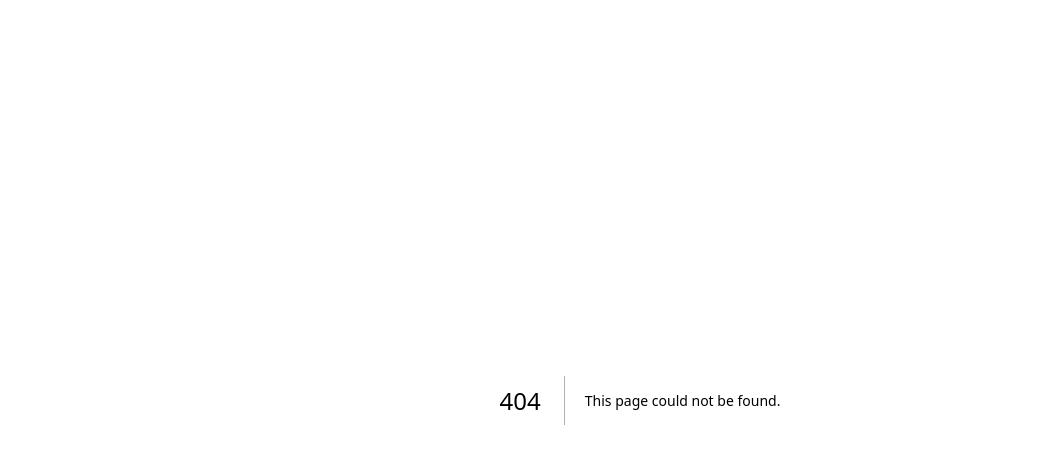
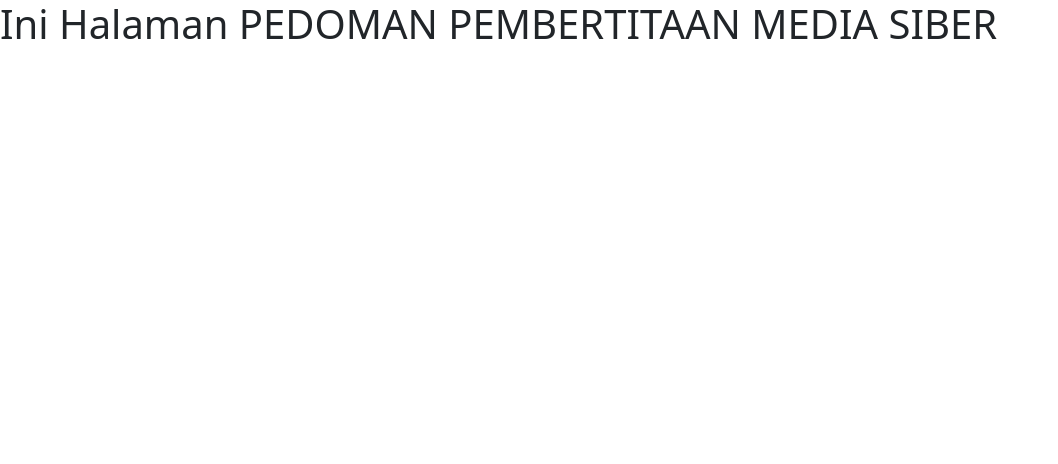
Before and after one commit to rezalyonk/web-medfor, a Next.js app: page /pedoman-pemberitaan-media-siber in a window 1280 px wide. Before the commit this address had no page. Shown: the top 464 px of the page, without its empty margins (0-1058 px from the left). Built offline with nearby package versions, Linux system fonts and the light colour scheme.

Commit message:
add file pedoman siber

```diff
--- /dev/null
+++ b/pages/pedoman-pemberitaan-media-siber/index.js
@@ -0,0 +1,9 @@
+import React from "react";
+
+export default function index() {
+  return (
+    <>
+      <h1>Ini Halaman PEDOMAN PEMBERTITAAN MEDIA SIBER</h1>
+    </>
+  );
+}
```
